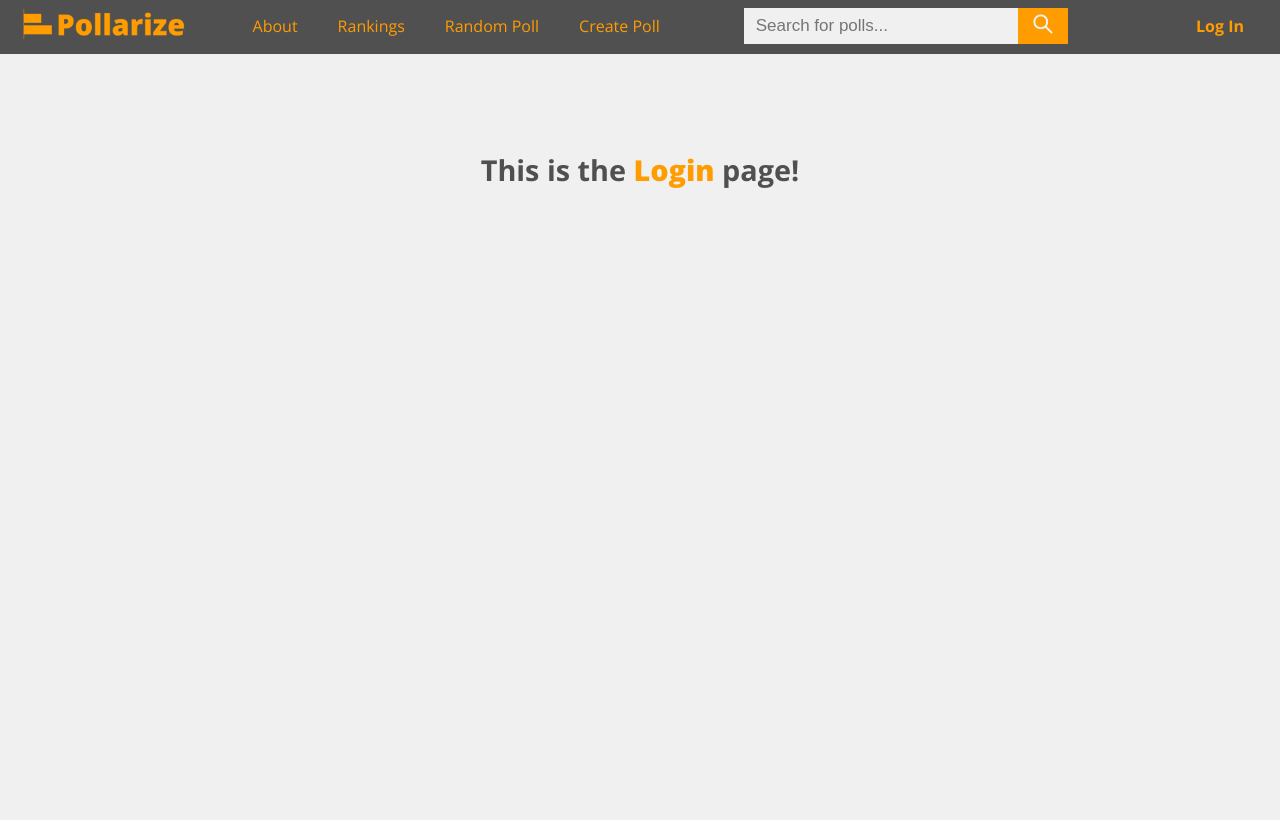
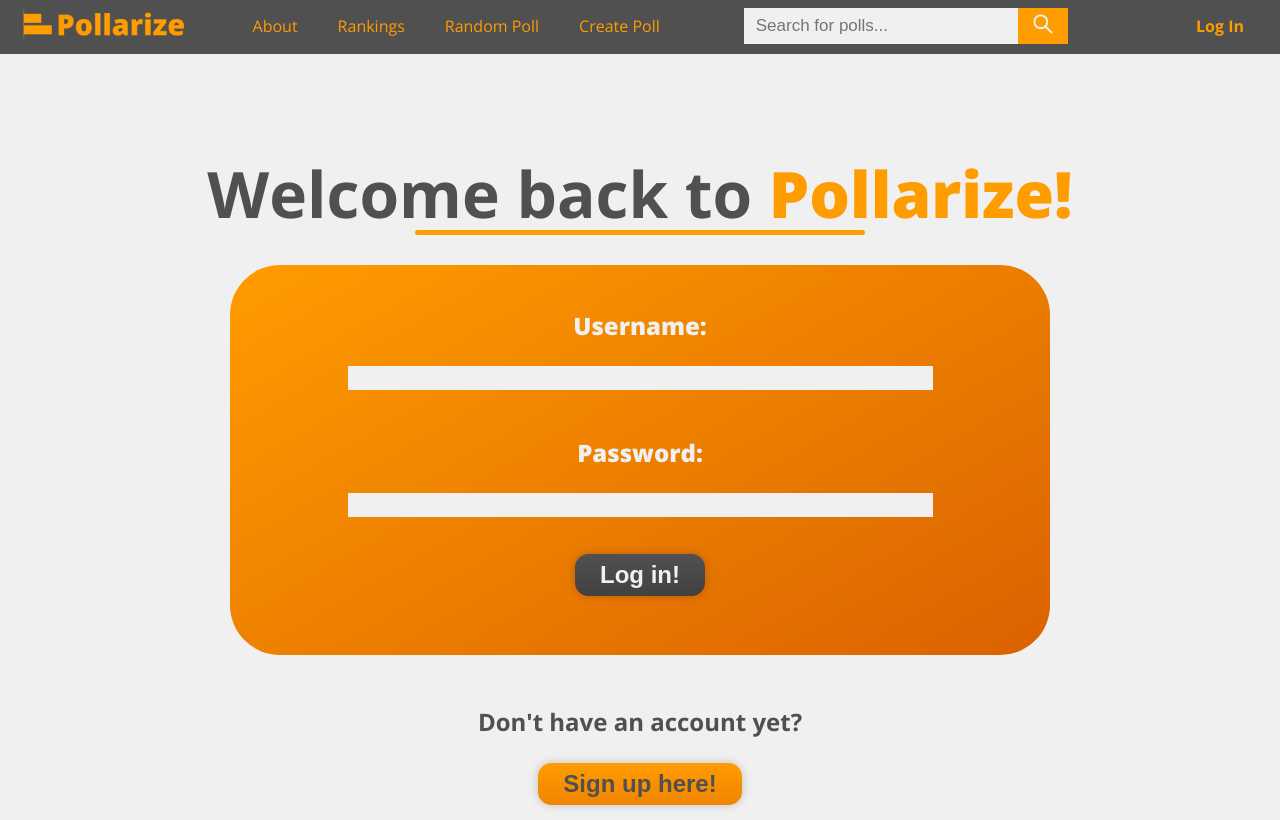
Before and after one commit to RobbertSinclair/Pollarize, a Django app: page /login/ in a window 1280 px wide. Before the commit the page ends 188 px from the top, so only its background shows below. Run offline with Django 3.2, Linux system fonts and the light colour scheme; some libraries are stand-ins or nearby versions.

Commit message:
implemented login and logout views

```diff
--- a/pollarize/poll_app/urls.py
+++ b/pollarize/poll_app/urls.py
@@ -12,8 +12,9 @@ urlpatterns = [
     path("random-poll/", views.random_poll, name="random"),
     path("create-poll/", views.create, name="create"),
     path("search/", views.search, name="search"),
-    path("login/", views.login, name="login"),
-    path("logout/", views.logout, name="logout"),
+    path("login/", views.login_view, name="login"),
+    path("logout/", views.logout_view, name="logout"),
+    path("register/", views.register, name="register"),
     path("account/", views.account, name="account"),
     path("<slug:poll_slug>/vote/", views.vote, name="vote"),
     path("user/<int:user_id>/", views.user, name="user"),
--- a/pollarize/poll_app/views.py
+++ b/pollarize/poll_app/views.py
@@ -11,6 +11,7 @@ from django.utils import timezone
 from django.urls import reverse
 import json
 import random
+from django.contrib.auth import authenticate, login, logout
 
 # Create your views here.
 
@@ -139,19 +140,36 @@ def register(request):
             user_profile = form.save(commit=False)
             user_profile.user = request.user
             user_profile.save()
-            return redirect(reverse('poll_app:homepage'))
+            return redirect(reverse('poll_app:home'))
         else:
             print(form.errors)
     context_dict = {'form': form}
 
     return render(request, 'poll_app/register.html', context_dict)
 
-def login(request):
-    return render(request, "poll_app/login.html")
+def login_view(request):
+    if request.method == 'POST':
+        username = request.POST.get('username')
+        password = request.POST.get('password')
 
-#This is a placeholder view. Feel free to replace with a logout view.
-def logout(request):
-    return render(request, "poll_app/logout.html")
+        user = authenticate(username=username, password=password)
+
+        if user:
+            if user.is_active:
+                login(request, user)
+                return redirect(reverse('poll_app:home'))
+            else:
+                return HttpResponse("Your Pollarize account is disabled.")
+        else:
+            return HttpResponse("Invalid login details supplied.")
+    else:
+        return render(request, 'poll_app/login.html')
+
+
+@login_required
+def logout_view(request):
+    logout(request)
+    return redirect(reverse('poll_app:home'))
 
 def account(request):
     return render(request, "poll_app/account.html")
--- /dev/null
+++ b/pollarize/static/css/login.css
@@ -0,0 +1,46 @@
+#title {
+    font-size: 4em;
+}
+
+#login_box {
+    display: block;
+    margin: 0 auto;
+    padding: 20px 10px;
+    margin-top: 30px;
+    width: 50%;
+    min-width: 800px;
+    height: 350px;
+    background: linear-gradient(150deg, #ff9c00,#da6200);
+    border-radius: 50px;
+}
+
+#login_form input {
+    color: #505050;
+    margin: auto;
+    display: block;
+    font-size: 1.2em;
+    background-color: #f0f0f0;
+    border: none;
+  }
+
+  #login_form input:focus {
+    outline: 3px solid #505050;
+  }
+
+  h2 {
+      text-align: center;
+      margin-top: 50px;
+      color: #505050;
+      margin-bottom: 10px;
+  }
+
+  h3{
+      font-weight: 800;
+      color: #f0f0f0;
+      text-align: center;
+      font-size: 1.5em;
+  }
+
+  #login_button{
+      color: #f0f0f0;
+  }
--- a/pollarize/templates/poll_app/about.html
+++ b/pollarize/templates/poll_app/about.html
@@ -42,6 +42,6 @@
                     <form action="{% url 'poll_app:login' %}">
                         <button type="submit" class="grey_button" id="login_button">Log In / Sign Up</button>
                     </form>
-            </div>
+                </div>
         </div>
 {% endblock %}
--- a/pollarize/templates/poll_app/login.html
+++ b/pollarize/templates/poll_app/login.html
@@ -2,9 +2,28 @@
 {% load staticfiles %}
 
 {% block head_block %}
+       <link rel="stylesheet" href="{% static 'css/login.css' %}">
        <title>Pollarize - Login</title>
 {% endblock %}
 
 {% block body_block %}
-<h1>This is the <em>Login</em> page!</h1>
+       <h1 id="title">Welcome back to <em>Pollarize!</em></h1>
+       <div class="divider"></div>
+       <div id="login_box">
+              <form id="login_form" method="post" action="{% url 'poll_app:login' %}">
+                     {% csrf_token %}
+                     <h3>Username:</h3> <input type="text" name="username" value="" size="50" /> <br />
+                     <h3>Password:</h3> <input type="password" name="password" value="" size="50" /> <br />
+                     <div class="action_buttons">
+                            <button type="submit" class = "grey_button" id="login_button">Log in!</button>
+                     </div>
+
+              </form>
+       </div>
+       <h2>Don't have an account yet?</h2>
+       <div class="action_buttons">
+              <form action="{% url 'poll_app:register' %}">
+                     <button type="submit" class="orange_button" id="register_button">Sign up here!</button>
+              </form>
+       </div>
 {% endblock %}
```
